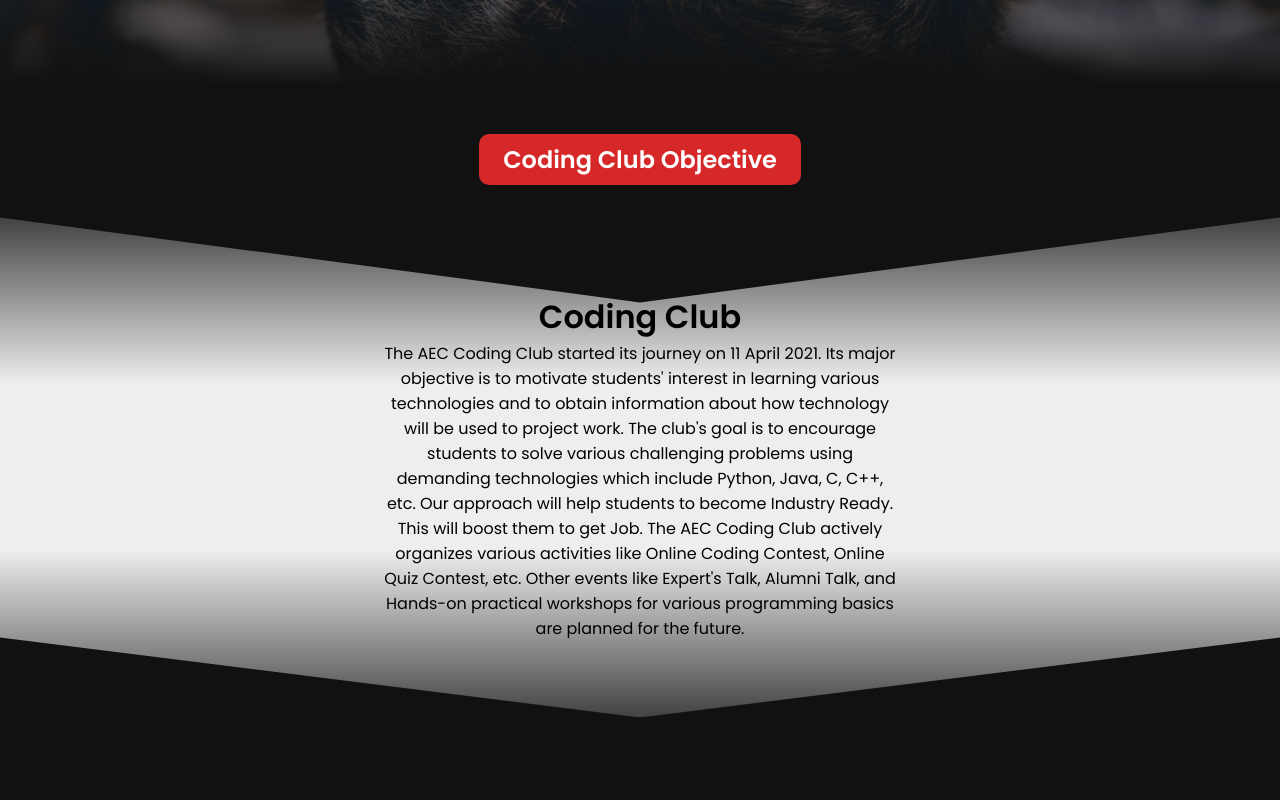
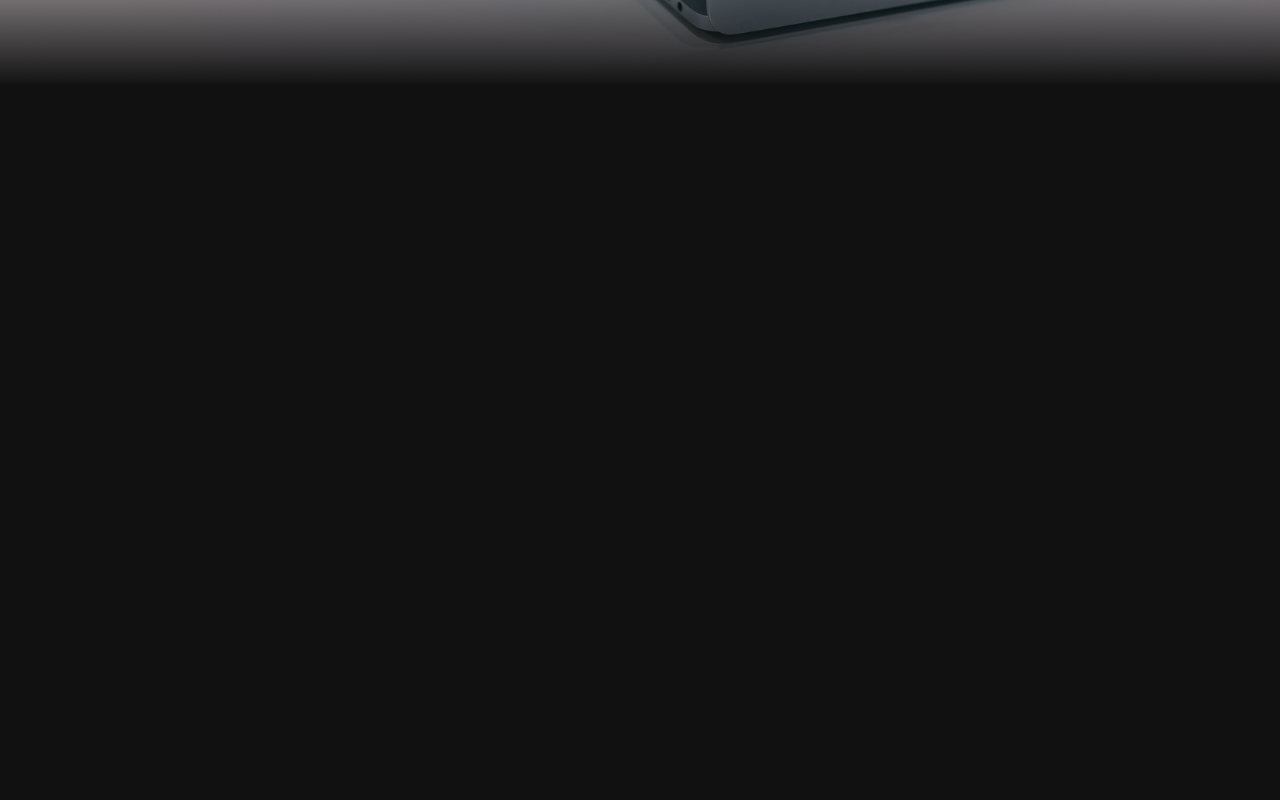
Before and after one commit to aec-coding-club/AEC-Coding-Club-Website, a React (Create React App) app in the folder Frontend/: page / in a window 1280 px wide. Shown: the part 640-1440 px from the top of the page. Built offline with nearby package versions, Linux system fonts and the light colour scheme.

Commit message:
intro and objective added

```diff
--- a/Frontend/package.json
+++ b/Frontend/package.json
@@ -6,6 +6,7 @@
     "@testing-library/jest-dom": "^5.16.2",
     "@testing-library/react": "^12.1.2",
     "@testing-library/user-event": "^13.5.0",
+    "aos": "^3.0.0-beta.6",
     "axios": "^0.26.0",
     "bootstrap": "^5.1.3",
     "js-cookie": "^3.0.1",
--- /dev/null
+++ b/Frontend/src/Pages/Components/IntroCards.jsx
@@ -0,0 +1,18 @@
+import React from "react";
+import '../styles/IntroCards.css'
+
+export const IntroCards = ({icon, title, desc}) =>{
+    return(
+        <div className="intro-Card"  data-aos="flip-right" data-aos-delay="300">
+            <div className="intro-card-icon">
+                {icon}
+            </div>
+            <p className="intro-card-title">
+                {title}
+            </p>
+            <div className="intro-card-desc">
+                {desc}
+            </div>
+        </div>
+    )
+}
--- a/Frontend/src/Pages/Home.jsx
+++ b/Frontend/src/Pages/Home.jsx
@@ -5,13 +5,20 @@
 import "./styles/Home.css";
 
 import HomeCard from "./Components/HomeCard";
-import Winners from "../data/homeCard";
+import {Winners, IntroCardsData} from "../data/homeCard";
 import Slider from "./Components/Slider";
 
 import Numbers from "../Components/Numbers";
+import {IntroCards} from './Components/IntroCards';
+
+import AOS from 'aos';
+import 'aos/dist/aos.css';
 
 const Home = () => {
   const [show, setShow] = useState(true);
+  useEffect(()=>{
+    AOS.init({duration:1000});
+  }, [])
 
   return (
     <>
@@ -21,7 +28,7 @@
         </div>
 
         <div className='content'>
-          <button
+          {/* <button
             onClick={() => setShow(!show)}
             id='btntogglediv'
             className='btn'
@@ -50,7 +57,43 @@
                 </p>
               </div>
             </section>
-          ) : null}
+          ) : null} */}
+
+          <div className="sections">
+            <p className="section-heading"  data-aos="fade-up">
+              WHO ARE WE ?
+              <hr id="inro-head-hr"/>
+            </p>
+            <div className="intro-cards">
+              {IntroCardsData.map((items,index)=>{
+                return(
+                  <IntroCards key={index} {...items}/>
+                )
+              })}
+            </div>
+          </div>
+          <div className="sections" data-aos="fade-up">
+            <p className="section-heading">
+              Objectives
+              <hr id="inro-head-hr"/>
+            </p>
+            <div className="section-text">
+              <p className="section-text-body">
+              The AEC Coding Club started its journey on 11 April 2021. Its
+                  major objective is to motivate students' interest in learning
+                  various technologies and to obtain information about how
+                  technology will be used to project work. The club's goal is to
+                  encourage students to solve various challenging problems using
+                  demanding technologies which include Python, Java, C, C++,
+                  etc. Our approach will help students to become Industry Ready.
+                  This will boost them to get Job. The AEC Coding Club actively
+                  organizes various activities like Online Coding Contest,
+                  Online Quiz Contest, etc. Other events like Expert's Talk,
+                  Alumni Talk, and Hands-on practical workshops for various
+                  programming basics are planned for the future.
+              </p>
+            </div>
+          </div>
 
           <div className='winners'>
             <h2 className='winners-heading'>Last Event Winners</h2>
--- a/Frontend/src/Pages/styles/Home.css
+++ b/Frontend/src/Pages/styles/Home.css
@@ -77,6 +77,36 @@
   margin-left: calc(6rem + 5vw);
   border-radius: 30px;
   border: 5px solid #333;
+}
+
+.sections{
+  width: 80%;
+  margin: 3rem auto;
+  color: var(--nav-body);
+}
+
+/* IntroCards */
+.intro-cards{
+  display: flex;
+  flex-direction: row;
+  justify-content: space-evenly;
+  width: 100%;
+}
+.section-heading{
+  text-align: center;
+  font-size: 4rem;
+  font-weight: 600;
+  letter-spacing: 1rem;
+  word-spacing: 2rem;
+}
+
+/* Objective */
+.section-text{
+  max-width: 80%;
+  text-align: center;
+  padding: 2rem 0;
+  margin: 0 auto;
+  line-height: 2;
 }
 
 /* Card Section */
--- /dev/null
+++ b/Frontend/src/Pages/styles/IntroCards.css
@@ -0,0 +1,21 @@
+.intro-Card{
+    max-width: 25%;
+    text-align: center;
+    padding: 1.5rem 1rem ;
+    line-height: 2;
+    margin-top: 2rem;
+    border-radius: .8rem;
+    transition: all 800ms !important ;
+}
+.intro-Card:hover{
+    background-color: var(--nav-body);
+    color: var(--btn-bg);
+    transform: translateY(25px);
+}
+.intro-card-icon svg{
+    width: 100px ;
+    height: 100px;
+}
+.intro-card-title{
+    font-size: 2rem;
+}
--- a/Frontend/src/data/homeCard.js
+++ b/Frontend/src/data/homeCard.js
@@ -1,3 +1,7 @@
+import React from "react";
+import {BsCodeSlash, BsHeartFill} from 'react-icons/bs';
+import {FiUsers} from 'react-icons/fi';
+
 const Winners = [
   {
     id: 1,
@@ -28,4 +32,22 @@
   },
 ];
 
-export default Winners;
+const IntroCardsData = [
+  {
+    icon: < BsCodeSlash />,
+    title: 'Mission',
+    desc : "Working towards the improvement of campus's coding culture by organizing regular coding classes,coding contests and geeky sessions."
+  },
+  {
+    icon: < BsHeartFill />,
+    title: 'Value',
+    desc : "We believe that helping each other is the only way. We take care and always look to get the best out of everyone."
+  },
+  {
+    icon: < FiUsers />,
+    title: 'Vision',
+    desc : "To grow as a strong community in the world of coding, to make impact in various fields and uphold the integrity of Asansol Engineering College as a technical institution."
+  },
+]
+
+export {Winners, IntroCardsData};
```
Also changed, not shown: 1 other file (tests, documents, lock files or other folders).
